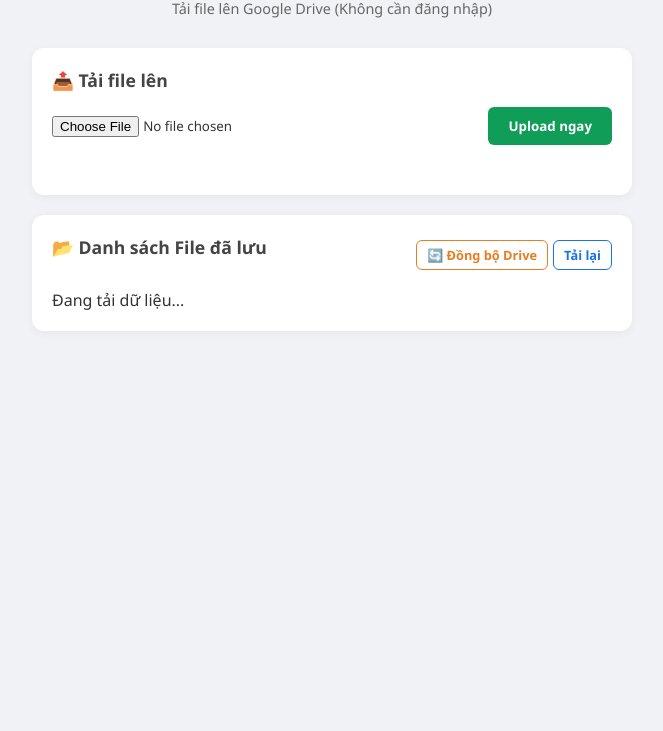
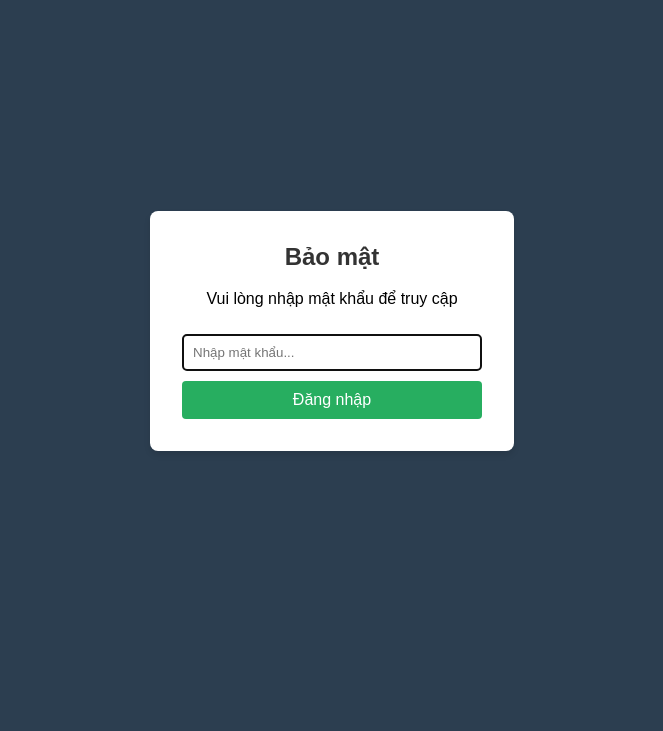
Before and after one commit to corgilogy/my-drive, a plain HTML site: page public/index.html in a window 1280 px wide. Shown: the part 69-800 px from the top of the page, without its empty margins (308-971 px from the left). Drawn offline with Linux system fonts and the light colour scheme; no server answers.

Commit message:
password

```diff
--- a/public/index.html
+++ b/public/index.html
@@ -3,63 +3,172 @@
   <head>
     <meta charset="UTF-8" />
     <meta name="viewport" content="width=device-width, initial-scale=1.0" />
-    <title>Drive Manager - No Login</title>
-    <link rel="stylesheet" href="style.css" />
+    <title>My Drive - Private Access</title>
 
-    <!-- Firebase SDK -->
-    <script src="https://www.gstatic.com/firebasejs/9.22.0/firebase-app-compat.js"></script>
-    <script src="https://www.gstatic.com/firebasejs/9.22.0/firebase-database-compat.js"></script>
+    <!-- CSS CHO PHẦN ĐĂNG NHẬP VÀ GIAO DIỆN CHÍNH -->
+    <style>
+      body {
+        font-family: sans-serif;
+        margin: 0;
+        padding: 0;
+        background-color: #f4f4f9;
+      }
+
+      /* --- PHẦN LOGIN MODAL --- */
+      #login-overlay {
+        position: fixed;
+        top: 0;
+        left: 0;
+        width: 100%;
+        height: 100%;
+        background-color: #2c3e50;
+        display: flex; /* Mặc định hiển thị */
+        justify-content: center;
+        align-items: center;
+        z-index: 9999;
+      }
+
+      .login-box {
+        background: white;
+        padding: 2rem;
+        border-radius: 8px;
+        box-shadow: 0 4px 6px rgba(0, 0, 0, 0.1);
+        text-align: center;
+        width: 300px;
+      }
+
+      .login-box h2 {
+        margin-top: 0;
+        color: #333;
+      }
+
+      .login-box input {
+        width: 100%;
+        padding: 10px;
+        margin: 10px 0;
+        border: 1px solid #ddd;
+        border-radius: 4px;
+        box-sizing: border-box; /* Để padding không làm vỡ layout */
+      }
+
+      .login-box button {
+        width: 100%;
+        padding: 10px;
+        background-color: #27ae60;
+        color: white;
+        border: none;
+        border-radius: 4px;
+        cursor: pointer;
+        font-size: 16px;
+      }
+
+      .login-box button:hover {
+        background-color: #219150;
+      }
+      .error-msg {
+        color: red;
+        font-size: 14px;
+        margin-top: 10px;
+        display: none;
+      }
+
+      /* --- PHẦN NỘI DUNG CHÍNH CỦA WEB (MẶC ĐỊNH ẨN) --- */
+      #main-app {
+        display: none; /* Ẩn đi cho đến khi đăng nhập thành công */
+        padding: 20px;
+      }
+    </style>
   </head>
   <body>
-    <div class="container">
-      <header>
-        <h1>☁️ Upload File Công Khai</h1>
-        <p class="subtitle">Tải file lên Google Drive (Không cần đăng nhập)</p>
-      </header>
-
-      <!-- Phần auth-section cũ đã xóa vì không cần nữa -->
-
-      <!-- KHU VỰC ỨNG DỤNG -->
-      <div id="app-section">
-        <!-- Nút đăng xuất ẩn đi -->
-        <div id="user-info" class="user-info" style="display: none">
-          <button id="signout_button" class="btn-secondary">Đăng xuất</button>
-        </div>
-
-        <div class="card">
-          <h3>📤 Tải file lên</h3>
-          <div class="upload-box">
-            <input type="file" id="fileInput" />
-            <button id="upload_btn" class="btn-success">Upload ngay</button>
-          </div>
-          <div id="progress-status" class="status-text"></div>
-        </div>
-
-        <div class="card">
-          <div class="card-header">
-            <h3>📂 Danh sách File đã lưu</h3>
-            <div style="display: flex; gap: 5px">
-              <!-- Nút Sync mới -->
-              <button
-                id="sync_btn"
-                class="btn-small"
-                style="border-color: #e67e22; color: #e67e22"
-              >
-                🔄 Đồng bộ Drive
-              </button>
-
-              <!-- Nút Refresh cũ (chỉ load từ Firebase) -->
-              <button id="refresh_btn" class="btn-small">Tải lại</button>
-            </div>
-          </div>
-          <ul id="file-list" class="file-list">
-            <li>Đang tải dữ liệu...</li>
-          </ul>
-        </div>
+    <!-- 1. KHUNG ĐĂNG NHẬP -->
+    <div id="login-overlay">
+      <div class="login-box">
+        <h2>Bảo mật</h2>
+        <p>Vui lòng nhập mật khẩu để truy cập</p>
+        <input
+          type="password"
+          id="password-input"
+          placeholder="Nhập mật khẩu..."
+          onkeydown="if(event.key==='Enter') checkLogin()"
+        />
+        <button onclick="checkLogin()">Đăng nhập</button>
+        <p id="error-message" class="error-msg">Mật khẩu sai!</p>
       </div>
     </div>
 
-    <!-- Script Logic -->
-    <script src="script.js"></script>
+    <!-- 2. NỘI DUNG CHÍNH CỦA WEB APP -->
+    <!-- Bạn hãy dán code giao diện cũ của bạn vào bên trong thẻ div này -->
+    <div id="main-app">
+      <h1>Chào mừng đến với My Drive</h1>
+      <p>Đây là khu vực lưu trữ file riêng tư của bạn.</p>
+
+      <!-- VÍ DỤ: Nút tải file hoặc danh sách file của bạn ở đây -->
+      <div
+        style="
+          background: white;
+          padding: 20px;
+          border-radius: 8px;
+          margin-top: 20px;
+        "
+      >
+        <h3>Danh sách file:</h3>
+        <ul>
+          <li>Hồ sơ dự án.pdf</li>
+          <li>Ảnh kỷ niệm.jpg</li>
+        </ul>
+      </div>
+    </div>
+
+    <!-- 3. SCRIPT XỬ LÝ LOGIN -->
+    <script>
+      // --- CẤU HÌNH ---
+      const PASSWORD = "321321"; // <--- ĐỔI MẬT KHẨU CỦA BẠN Ở ĐÂY
+      // ----------------
+
+      const loginOverlay = document.getElementById("login-overlay");
+      const mainApp = document.getElementById("main-app");
+      const passwordInput = document.getElementById("password-input");
+      const errorMsg = document.getElementById("error-message");
+
+      // Hàm kiểm tra trạng thái ngay khi tải trang
+      function init() {
+        // Kiểm tra xem trong session hiện tại (phiên làm việc của tab) đã đăng nhập chưa
+        const isLoggedIn = sessionStorage.getItem("myDrive_isLoggedIn");
+
+        if (isLoggedIn === "true") {
+          showApp();
+        } else {
+          // Nếu chưa, đảm bảo overlay hiện lên và focus vào ô input
+          loginOverlay.style.display = "flex";
+          passwordInput.focus();
+        }
+      }
+
+      // Hàm xử lý khi nhấn nút Đăng nhập
+      function checkLogin() {
+        const inputVal = passwordInput.value;
+
+        if (inputVal === PASSWORD) {
+          // 1. Lưu trạng thái vào sessionStorage (Mất khi đóng tab)
+          sessionStorage.setItem("myDrive_isLoggedIn", "true");
+          // 2. Hiển thị nội dung
+          showApp();
+        } else {
+          // Báo lỗi
+          errorMsg.style.display = "block";
+          passwordInput.value = "";
+          passwordInput.focus();
+        }
+      }
+
+      // Hàm hiển thị nội dung chính
+      function showApp() {
+        loginOverlay.style.display = "none";
+        mainApp.style.display = "block";
+      }
+
+      // Chạy hàm init khi web tải xong
+      window.onload = init;
+    </script>
   </body>
 </html>
```
Also changed, not shown: 1 other file.
